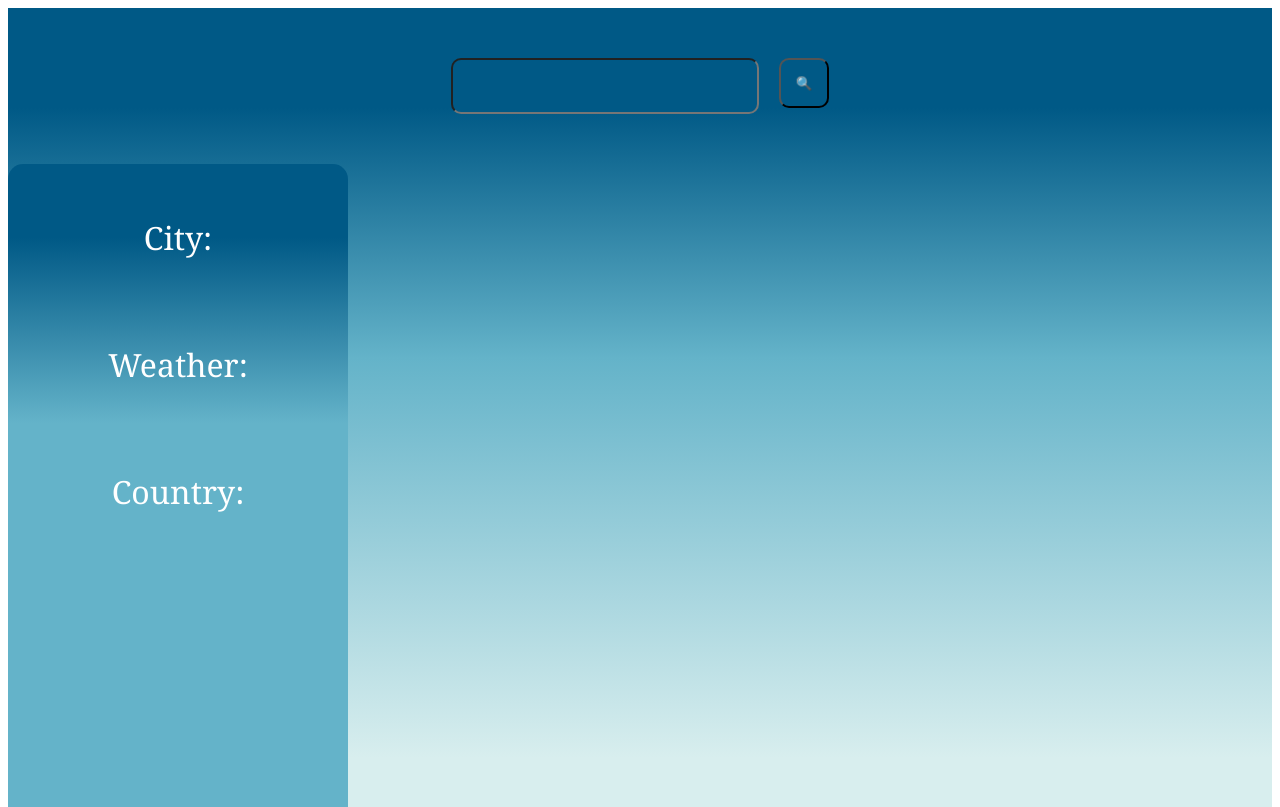
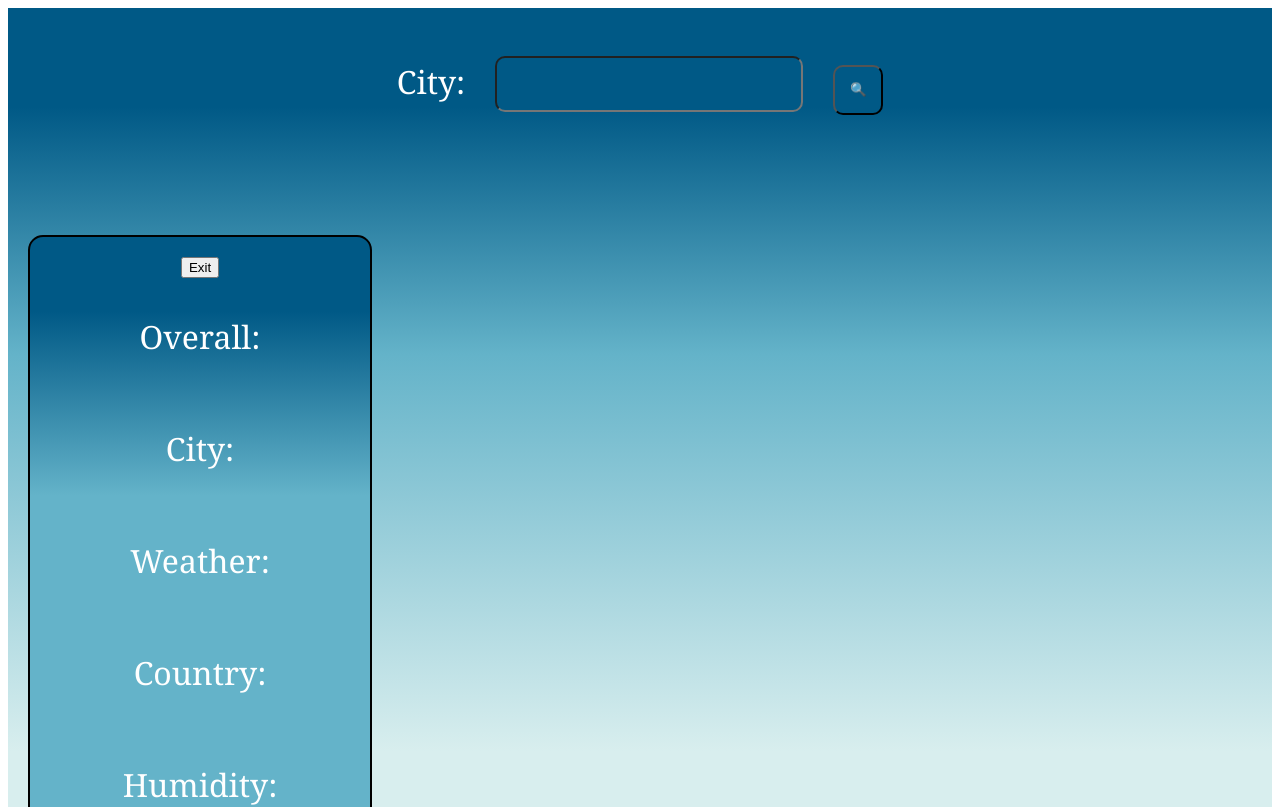
Before and after one commit to dleonsilva7226/weather-app, a React (Vite) app: page / in a window 1280 px wide. Shown: the top 807 px of the page. Built offline with nearby package versions, Linux system fonts and the light colour scheme.

Commit message:
Attempt to Implement Background to Represent Timezone in Searched City

```diff
--- a/src/App.jsx
+++ b/src/App.jsx
@@ -1,6 +1,6 @@
 import { useState } from 'react';
 import React from 'react';
-import ReactDOM from 'react-dom/client';
+// import ReactDOM from 'react-dom/client';
 import './styles.css';
 
 export default function App () {
@@ -16,19 +16,33 @@ export default function App () {
   // const [handledLocationRequestVal, setHandledLocationRequestVal] = useState('');
   const [currentLatitudeVal, setLatitudeVal] = useState('');
   const [currentLongitudeVal, setLongitudeVal] = useState('');
+  const [overallWeather, setOverallWeather] = useState('');
+  const [humidity, setHumidity] = useState('');
+  const [windSpeed, setWindSpeed] = useState('');
+  const [timeZone, setTimeZone] = useState();
   const backgroundClassesArr = ["dawnTime", "midMorningTime", "midAfternoonTime", "earlyEveningTime", "midEveningTime", "midnightTime"];
+  const backgroundTimezoneColorsArr = [];
 
   return (
       <div className = "weatherHeader">
+        <div className = "headerContainer">
           <div className = "headerInfo">
+            <p className = "cityCaption">City: </p>
             <input type = "text" value = {inputVal} className = "searchBox" onChange={handleInputValue}/>
             <button onClick = {handleClick} className = "getWeatherButton">{`🔍`}</button>
           </div>
+        </div>
        {/* <p className = "locationWeather">Weather at Location: {weatherAtLocationVal}</p> */}
-      <div className = "weatherInfo">
+      <div className="weatherContainer">
+        <div className = {`weatherInfo ${timeZone}`}>
+          <button className = "deleteButton">Exit</button>
+          <p className = "overallWeather">Overall: {overallWeather}</p>
           <p className = "cityName">City: {cityName}</p>
           <p className = "cityWeather">Weather: {weatherVal}</p>
           <p className = "countryName">Country: {countryName}</p>
+          <p className = "humidityLevels">Humidity: {humidity}</p>
+          <p className = "windspeedLevels">Wind: {windSpeed}</p>
+        </div>
        </div>
      </div>
   );
@@ -37,6 +51,9 @@ export default function App () {
     setWeatherVal('');
     setCountryName('');
     setCityName('');
+    setOverallWeather('');
+    setHumidity('');
+    setWindSpeed('');
     //DO THIS LATER
     // getCurrentLocationWeather();
     getSearchedWeather();
@@ -82,18 +99,14 @@ export default function App () {
   //SOMETHING IS WRONG HERE ABOVE. CHECK IT OUT: Location takes a bit of time to get. Erase the try statement
   //Look at Brocode course in JavaScript for promises and api fetching and attempt to solve the issue
 
-
-
-
-
   async function getSearchedWeather() {
     let queryURL = `https://api.openweathermap.org/data/2.5/weather?q=${inputVal}&appid=${weatherAPIKey}&units=imperial`;
     const weatherResult = await fetchData(queryURL);
+    // console.log(weatherResult);
     if (weatherResult !== undefined) {
       setWeatherVal(weatherResult + " F");
     } else {
-      setWeatherVal("No Results Found");
-      setCountryName("No Results Found");
+      console.log("No Results Found");
     }
   }
 
@@ -116,12 +129,20 @@ export default function App () {
       // let fahrenheitTemp = (data.main.temp - 273.15) * 9/5 + 32;
       setCountryName(data.sys.country);
       setCityName(data.name);
+      setOverallWeather(data.weather[0].main);
+      setHumidity(data.main.humidity + "%");
+      setWindSpeed(data.wind.speed + " mph");
+      setTimeBackground(data);
       return Math.round(data.main.temp);
     } catch (error) {
       console.error(`Error: ${error}`);
     }
   }
 
+  function setTimeBackground(data) {
+    const now = new Date();
+    const utcString = now.toUTCString();
+    console.log(utcString);
   }
-// const root = ReactDOM.createRoot(document.getElementById("root"));
-// root.render(<App />);
+
+}
--- a/src/styles.css
+++ b/src/styles.css
@@ -2,7 +2,13 @@
     background: linear-gradient(0deg,#d8eeee,#d8eeee 25%,#64b3c9 65%,#005986 90%,#005986);
     box-sizing: border-box;
     /* width: auto; */
-    height: 1000px;
+    /* height: 1000px; */
+    padding: 20px;
+    display: flex;
+    flex-direction: column;
+    gap: 100px;
+    /* align-items: flex-start; */
+    /* flex-direction: column; */
 }
 
 /* * {
@@ -37,31 +43,77 @@
 
 
 .headerInfo {
-    padding: 50px;
+    /* padding: 50px; */
     display: flex;
-    gap: 20px;
+    gap: 30px;
+    align-items: baseline;
     justify-content: center;
 }
 
 
 .weatherInfo {
     padding: 20px;
+    /* width: 300px; */
+    height: 700px;
     width: 300px;
-    height: 700px;
     display: flex;
     flex: 0 0 auto;
     background: linear-gradient(0deg,#64b3c9 65%,#005986 90%,#005986);
     /* border-width: 10px;
     border-color: black; */
     border-radius: 15px;
+    border-style: solid;
+    border-color: black;
+    border-width: 2px;
     flex-direction: column;
     align-items: center;
     /* align-items: center;
     justify-content: ; */
-    gap: 20px;
+    gap: 5px;
     font-size: xx-large;
     font-family: Georgia, 'Times New Roman', Times, serif;
     color: white;
+}
 
+.cityCaption {
+    font-size: xx-large;
+    display: flex;
+    flex: 0 0 auto;
+    color: white;
+    font-family: Georgia, 'Times New Roman', Times, serif;
 }
-/* "dawnTime", "midMorningTime", "midAfternoonTime", "earlyEveningTime", "midEveningTime", "midnightTime" */
+
+
+.weatherContainer {
+    display: flex;
+    align-items: center;
+}
+
+
+.headerContainer {
+    display: flex;
+    justify-content: center;
+    /* padding: 25px; */
+}
+
+
+/* Background on Weather Component Based on Time of Day */
+.dawnTime {
+    background: whitesmoke;
+}
+
+.midMorningTime {
+    background: skyblue;
+}
+
+.midAfternoonTime {
+    background: salmon;
+}
+
+.earlyEveningTime {
+    background: blue;
+}
+
+.midEveningTime {
+    background: darkblue;
+}
```
Lines whose indentation alone changed are shown as unchanged.
